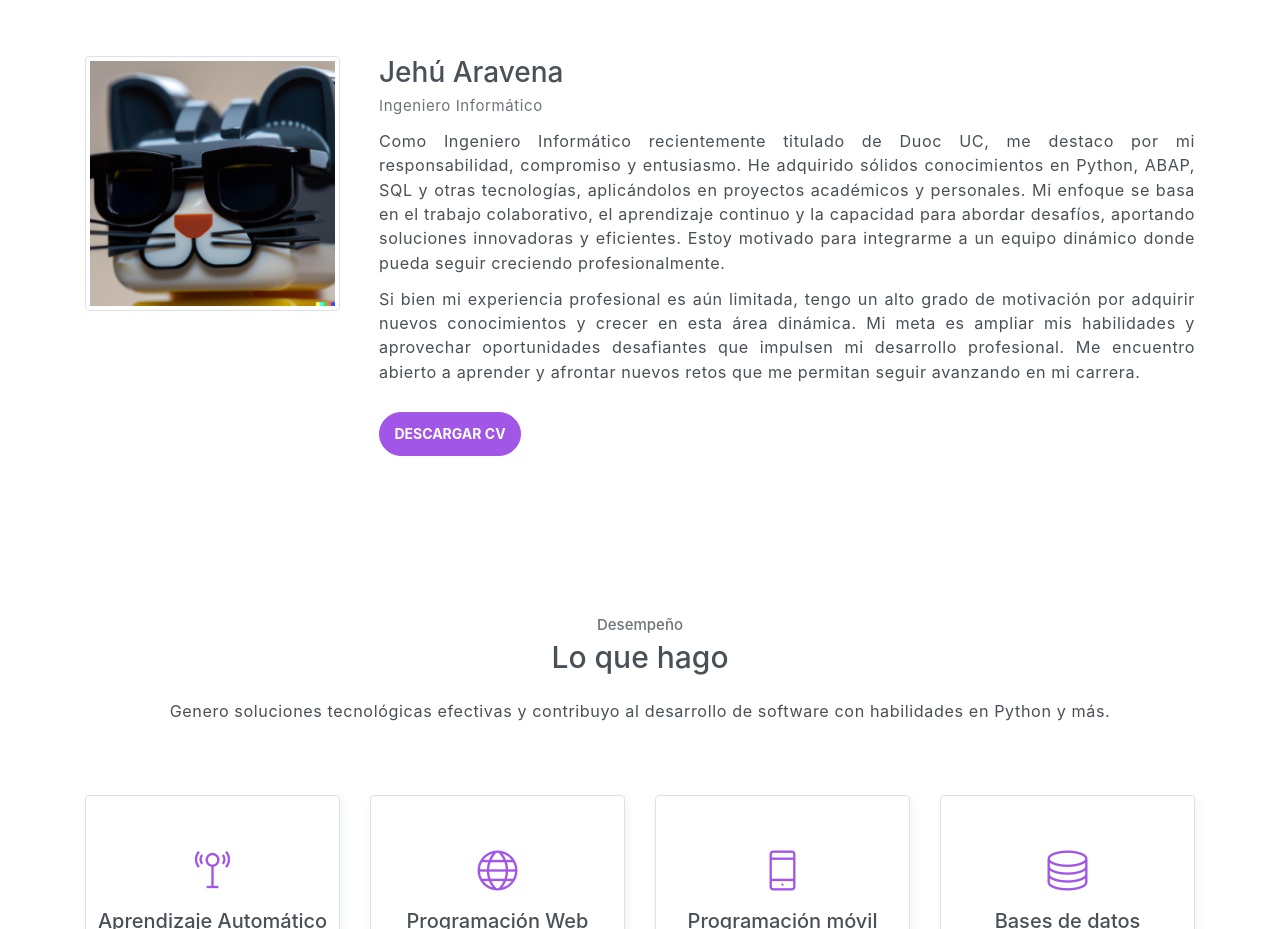
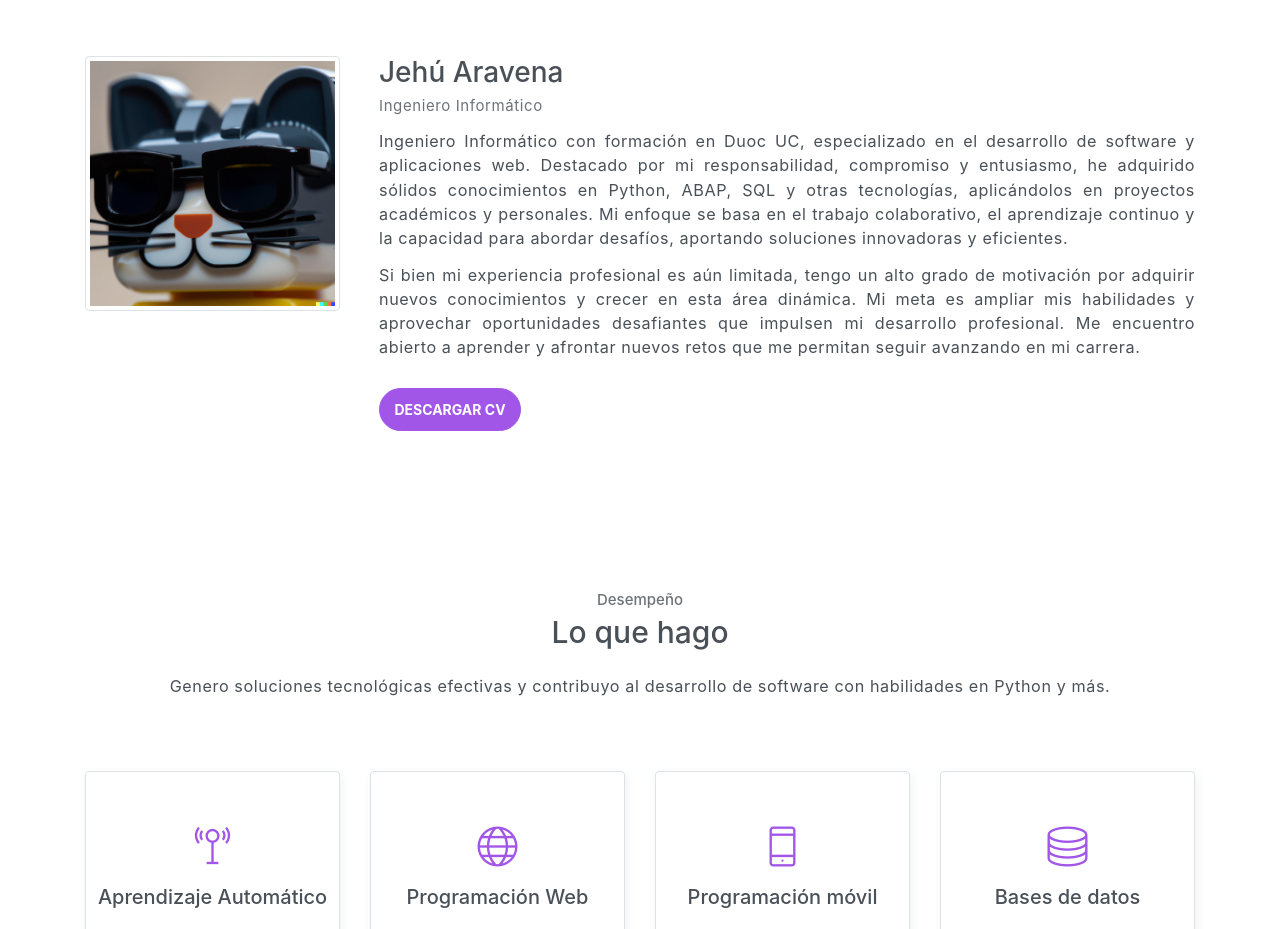
Before and after one commit to JehuAravena/PortafolioWeb, a website: page steller/public_html/index.html in a window 1280 px wide. Shown: the part 840-1769 px from the top of the page. Drawn offline with Linux system fonts and the light colour scheme.

Commit message:
Update engineer's introduction in index.html

```diff
--- a/steller/public_html/index.html
+++ b/steller/public_html/index.html
@@ -157,15 +157,14 @@
             <h6 class="title">Jehú Aravena</h6>
             <p class="subtitle">Ingeniero Informático</p>
             <p style="text-align: justify">
-              Como Ingeniero Informático recientemente titulado de Duoc UC, me
-              destaco por mi responsabilidad, compromiso y entusiasmo. He
-              adquirido sólidos conocimientos en Python, ABAP, SQL y otras
-              tecnologías, aplicándolos en proyectos académicos y personales. Mi
-              enfoque se basa en el trabajo colaborativo, el aprendizaje
-              continuo y la capacidad para abordar desafíos, aportando
-              soluciones innovadoras y eficientes. Estoy motivado para
-              integrarme a un equipo dinámico donde pueda seguir creciendo
-              profesionalmente.
+              Ingeniero Informático con formación en Duoc UC, especializado en
+              el desarrollo de software y aplicaciones web. Destacado por mi
+              responsabilidad, compromiso y entusiasmo, he adquirido sólidos
+              conocimientos en Python, ABAP, SQL y otras tecnologías,
+              aplicándolos en proyectos académicos y personales. Mi enfoque se
+              basa en el trabajo colaborativo, el aprendizaje continuo y la
+              capacidad para abordar desafíos, aportando soluciones innovadoras
+              y eficientes.
             </p>
             <p style="text-align: justify">
               Si bien mi experiencia profesional es aún limitada, tengo un alto
```
Also changed, not shown: 1 other file.
